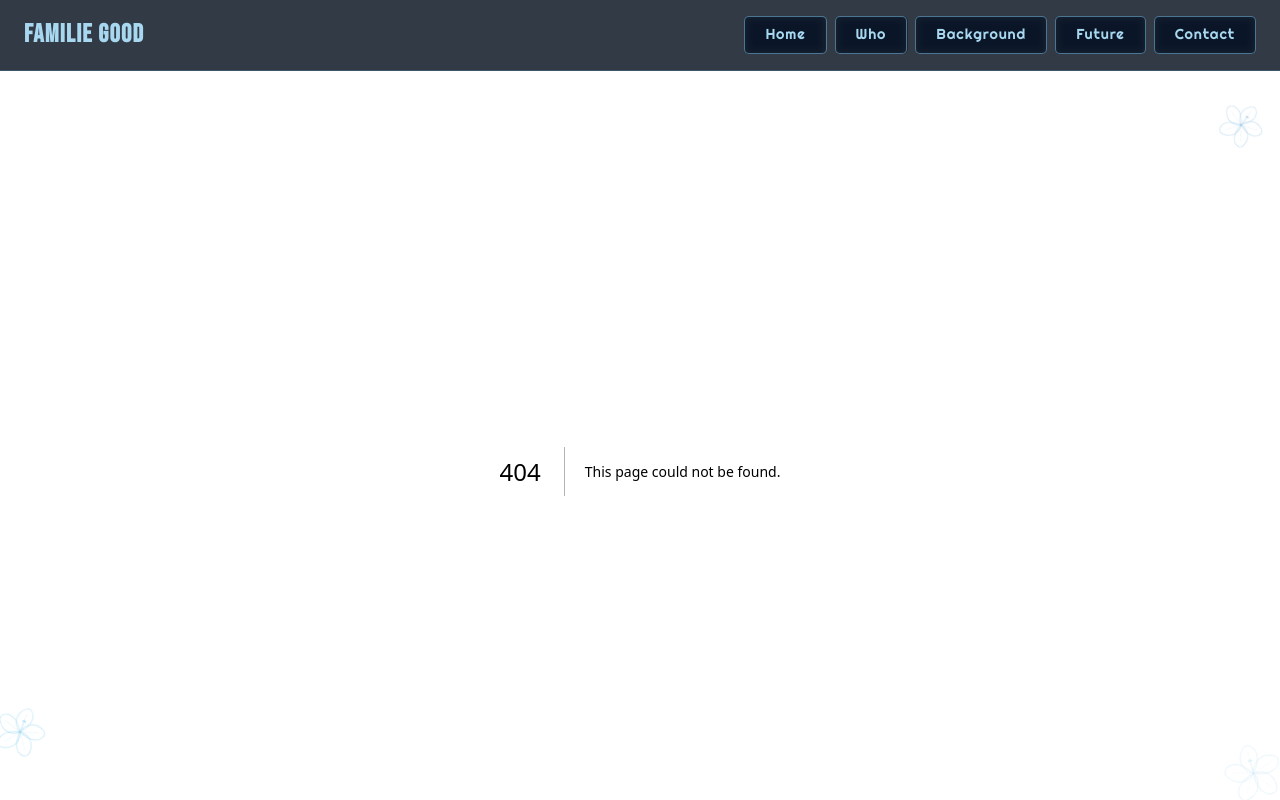
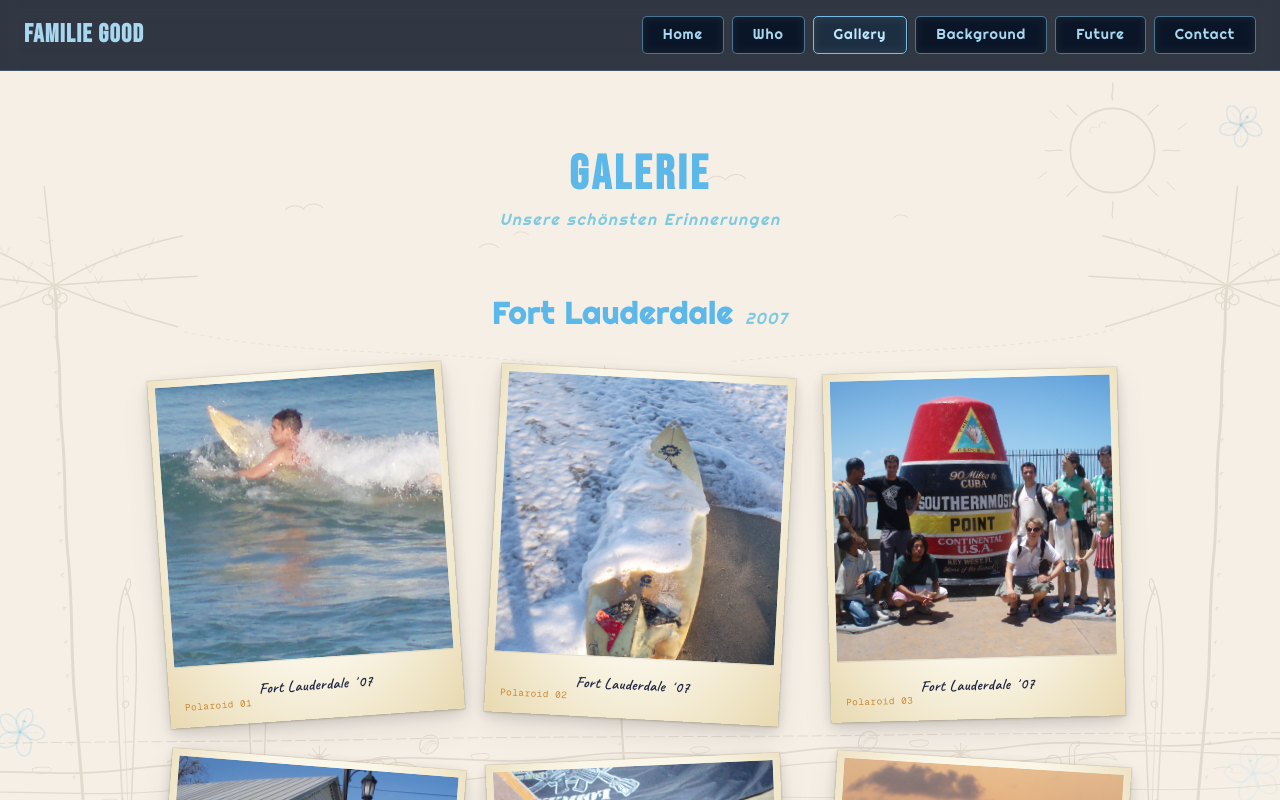
Before and after one commit to michaelgoodmels/good.li, a Next.js app: page /gallery in a window 1280 px wide. Before the commit this address had no page. Shown: the top 800 px of the page. Built offline with nearby package versions, Linux system fonts and the light colour scheme.

Commit message:
new galery page

```diff
--- a/app/components/Header.tsx
+++ b/app/components/Header.tsx
@@ -6,6 +6,7 @@ import { usePathname } from "next/navigation";
 const navItems = [
   { label: "Home", href: "/" },
   { label: "Who", href: "/who" },
+  { label: "Gallery", href: "/gallery" },
   { label: "Background", href: "/background" },
   { label: "Future", href: "/future" },
   { label: "Contact", href: "/contact" },
--- /dev/null
+++ b/app/gallery/page.tsx
@@ -0,0 +1,103 @@
+import Image from "next/image";
+import { destinations } from "@/app/lib/gallery-data";
+
+export default function GalleryPage() {
+  return (
+    <main>
+      {/* ── Content ── */}
+      <div
+        style={{
+          background: "var(--vintage-cream)",
+          backgroundImage: "url('/images/sketch-bg.svg')",
+          backgroundSize: "cover",
+          backgroundPosition: "center top",
+          backgroundAttachment: "fixed",
+          backgroundRepeat: "no-repeat",
+          minHeight: "100vh",
+        }}
+      >
+        <div className="mx-auto max-w-6xl px-6 py-20">
+          <h1
+            className="mb-2 text-center text-5xl font-black"
+            style={{
+              fontFamily: "var(--font-bebas), sans-serif",
+              color: "#5bb8e8",
+              letterSpacing: "0.07em",
+            }}
+          >
+            Galerie
+          </h1>
+          <p
+            className="mb-16 text-center text-base italic tracking-widest"
+            style={{ color: "#7ecae0", fontFamily: "var(--font-righteous), sans-serif" }}
+          >
+            Unsere schönsten Erinnerungen
+          </p>
+
+          {destinations.map((dest) => (
+            <section key={dest.label} className="fade-in-delay mb-20">
+              <h2
+                className="mb-10 text-center text-3xl font-bold"
+                style={{
+                  color: "#5bb8e8",
+                  fontFamily: "var(--font-righteous), sans-serif",
+                  letterSpacing: "0.04em",
+                }}
+              >
+                {dest.label}
+                <span
+                  className="ml-3 text-base font-normal italic"
+                  style={{ color: "#7ecae0" }}
+                >
+                  {dest.year}
+                </span>
+              </h2>
+
+              <div className="flex flex-wrap items-start justify-center gap-10">
+                {Array.from({ length: dest.count }, (_, i) => {
+                  const num = String(i + 1).padStart(2, "0");
+                  const src = `${dest.prefix}-${num}.jpg`;
+                  return (
+                    <div
+                      key={src}
+                      className="polaroid"
+                      style={{ transform: `rotate(${dest.rotations[i]})` }}
+                    >
+                      <span className="polaroid-photo">
+                        <Image
+                          src={src}
+                          alt={`${dest.label} ${dest.year} – Foto ${num}`}
+                          width={280}
+                          height={280}
+                        />
+                      </span>
+                      <div className="polaroid-footer">
+                        <p className="polaroid-caption">
+                          {dest.label} ʼ{dest.year.slice(2)}
+                        </p>
+                        <span className="polaroid-number">Polaroid {num}</span>
+                      </div>
+                    </div>
+                  );
+                })}
+              </div>
+            </section>
+          ))}
+        </div>
+
+        {/* ── Footer ── */}
+        <footer
+          className="py-8 text-center text-sm"
+          style={{
+            color: "#7ecae0",
+            borderTop: "1px solid #7ecae0",
+            fontFamily: "var(--font-righteous), sans-serif",
+            fontStyle: "italic",
+          }}
+        >
+          © {new Date().getFullYear()} Familie Good
+        </footer>
+      </div>
+    </main>
+  );
+}
--- /dev/null
+++ b/app/lib/gallery-data.ts
@@ -0,0 +1,30 @@
+export const destinations = [
+  {
+    label: "Fort Lauderdale",
+    year: "2007",
+    prefix: "/images/fort-lauderdale/fl",
+    count: 10,
+    rotations: ["-4deg", "3deg", "-1.5deg", "4.5deg", "-2.5deg", "3.5deg", "-3deg", "1.5deg", "-4.5deg", "2deg"],
+  },
+  {
+    label: "California & Mexico",
+    year: "2009",
+    prefix: "/images/california-mexico/ca",
+    count: 10,
+    rotations: ["-4deg", "3deg", "-1.5deg", "4.5deg", "-2.5deg", "3.5deg", "-3deg", "1.5deg", "-4.5deg", "2deg"],
+  },
+  {
+    label: "Miami",
+    year: "2011",
+    prefix: "/images/miami/mi",
+    count: 10,
+    rotations: ["-4deg", "3deg", "-1.5deg", "10deg", "-9deg", "3.5deg", "-3deg", "1.5deg", "-4.5deg", "2deg"],
+  },
+  {
+    label: "Malediven",
+    year: "2007",
+    prefix: "/images/maledives/mal",
+    count: 10,
+    rotations: ["-4deg", "3deg", "-1.5deg", "4.5deg", "-2.5deg", "3.5deg", "-3deg", "1.5deg", "-4.5deg", "2deg"],
+  },
+];
--- a/app/page.tsx
+++ b/app/page.tsx
@@ -1,43 +1,10 @@
 import Image from "next/image";
 import Link from "next/link";
+import { destinations } from "@/app/lib/gallery-data";
 
 // Force dynamic rendering so Math.random() runs on every request
 export const dynamic = "force-dynamic";
 
-// ─── Data ─────────────────────────────────────────────────────────────────────
-
-const destinations = [
-  {
-    label: "Fort Lauderdale",
-    year: "2007",
-    prefix: "/images/fort-lauderdale/fl",
-    count: 10,
-    // photo 7 (index 6) rotated further left
-    rotations: ["-4deg", "3deg", "-1.5deg", "4.5deg", "-2.5deg", "3.5deg", "-3deg", "1.5deg", "-4.5deg", "2deg"],
-  },
-  {
-    label: "California & Mexico",
-    year: "2009",
-    prefix: "/images/california-mexico/ca",
-    count: 10,
-    rotations: ["-4deg", "3deg", "-1.5deg", "4.5deg", "-2.5deg", "3.5deg", "-3deg", "1.5deg", "-4.5deg", "2deg"],
-  },
-  {
-    label: "Miami",
-    year: "2011",
-    prefix: "/images/miami/mi",
-    count: 10,
-    // photo 4 (index 3) rotated right, photo 5 (index 4) rotated left
-    rotations: ["-4deg", "3deg", "-1.5deg", "10deg", "-9deg", "3.5deg", "-3deg", "1.5deg", "-4.5deg", "2deg"],
-  },
-  {
-    label: "Malediven",
-    year: "2007",
-    prefix: "/images/maledives/mal",
-    count: 10,
-    rotations: ["-4deg", "3deg", "-1.5deg", "4.5deg", "-2.5deg", "3.5deg", "-3deg", "1.5deg", "-4.5deg", "2deg"],
-  },
-];
 
 // Pool of all 40 gallery photos — one is picked at random for the hero
 const ALL_PHOTOS = destinations.flatMap(({ prefix, count }) =>
@@ -47,7 +14,7 @@ const ALL_PHOTOS = destinations.flatMap(({ prefix, count }) =>
 const navItems = [
   { label: "Home",       href: "/"           },
   { label: "Who",        href: "/who"        },
-  { label: "Background", href: "/background" },
+  { label: "Pics", href: "/background" },
   { label: "Future",     href: "/future"     },
   { label: "Contact",    href: "/contact"    },
 ];
--- a/package.json
+++ b/package.json
@@ -9,6 +9,7 @@
     "lint": "eslint"
   },
   "dependencies": {
+    "express": "^5.2.1",
     "expression": "^0.0.1",
     "next": "16.1.6",
     "react": "19.2.3",
```
Also changed, not shown: 1 other file (tests, documents, lock files or other folders).
